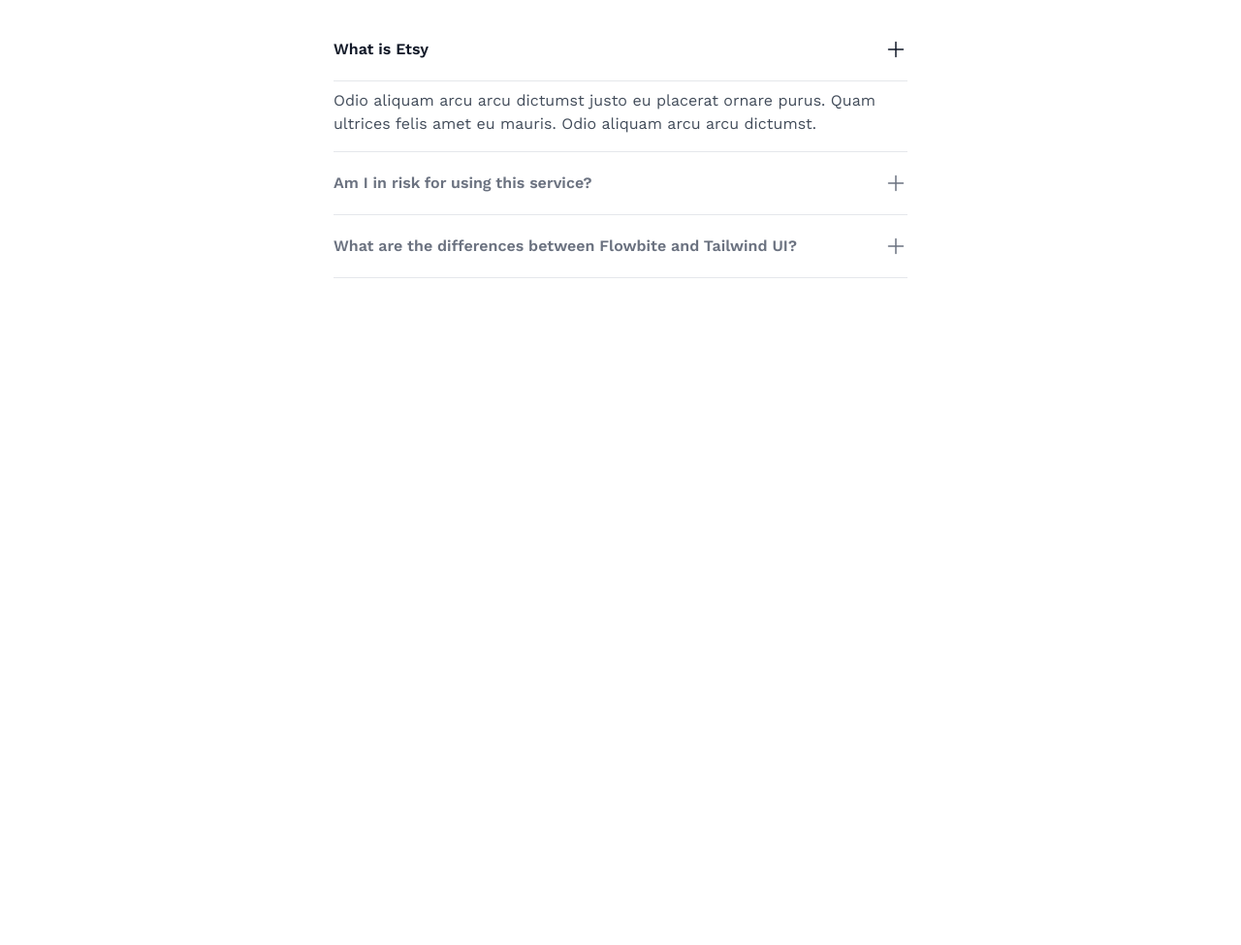
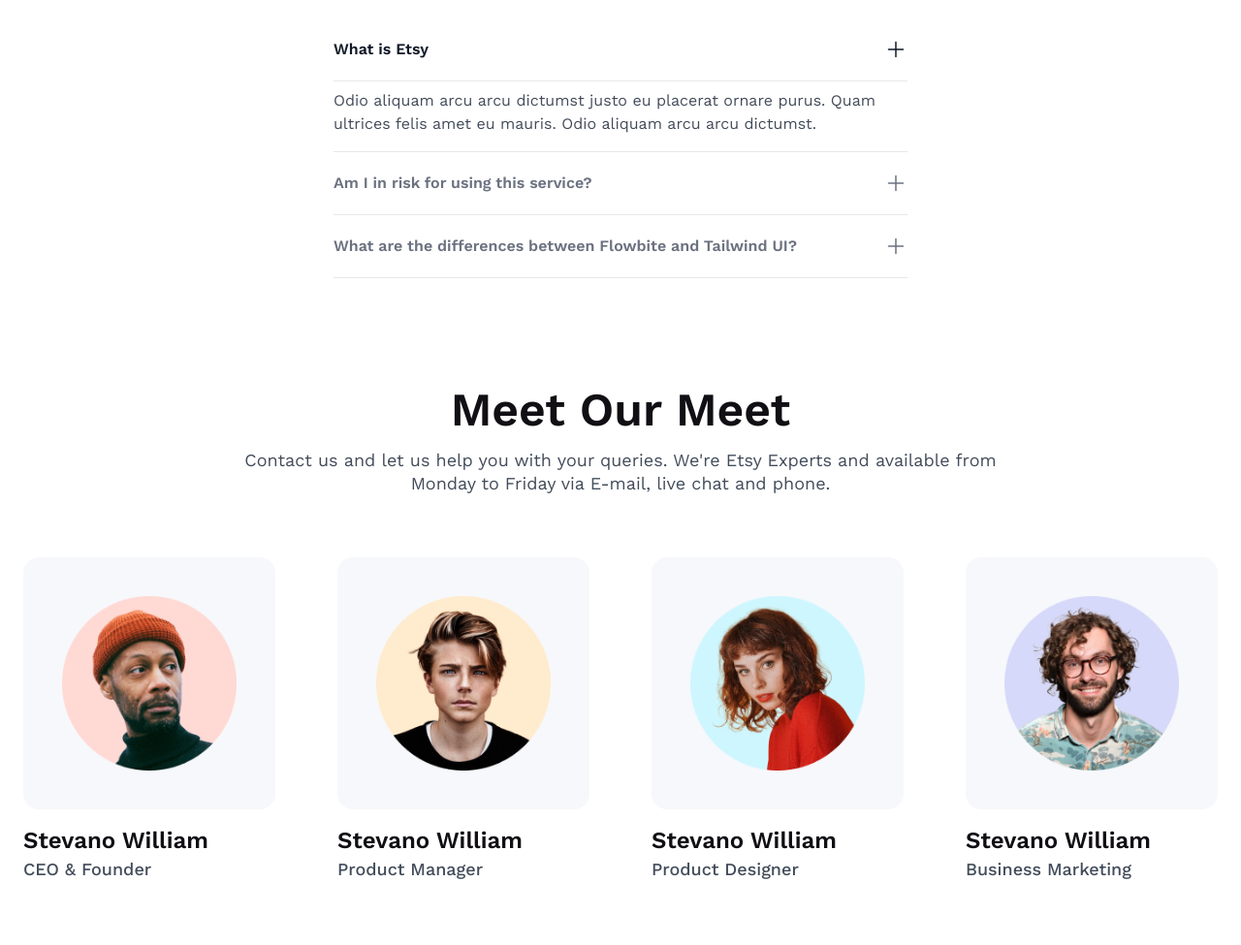
Before and after one commit to Iqbalaulia/landing-page-sb-mikel-ramos, a website: page src/index.html in a window 1280 px wide. Shown: the part 3712-4687 px from the top of the page at 97% size. Before the commit the page ends 4071 px from the top, so only its background shows below. Drawn offline with nearby package versions, Linux system fonts and the light colour scheme.

Commit message:
update: team

```diff
--- a/src/index.html
+++ b/src/index.html
@@ -217,7 +217,7 @@
             </div>
          </div>
          <div class="text-center">
-                      <button type="button" class="text-bs-white-primary bg-bs-black-primary border border-bs-black-primary focus:outline-none hover:bg-gray-100 focus:ring-4 focus:ring-gray-200 font-bold rounded-lg text-sm px-5 py-2.5  dark:bg-gray-800 dark:text-white dark:border-gray-600 dark:hover:bg-gray-700 dark:hover:border-gray-600 dark:focus:ring-gray-700 mt-10">Start your Campaign! </button>
+              <button type="button" class="text-bs-white-primary bg-bs-black-primary border border-bs-black-primary focus:outline-none hover:bg-gray-100 focus:ring-4 focus:ring-gray-200 font-bold rounded-lg text-sm px-5 py-2.5  dark:bg-gray-800 dark:text-white dark:border-gray-600 dark:hover:bg-gray-700 dark:hover:border-gray-600 dark:focus:ring-gray-700 mt-10">Start your Campaign! </button>
          </div>
       </div>
     </div>
@@ -349,6 +349,46 @@
     </div>
   </div>
 
+  <div class="teams bg-bs-white-primary pb-10">
+    <div class="container mx-auto mt-10">
+      <h2 class="text-center text-bs-black-primary font-semibold text-5xl">Meet Our Meet</h2>
+      <p for="" class="text-center mt-4 text-bs-black-secondary font-normal text-lg	leading-6	">Contact us and let us help you with your queries. We're Etsy Experts and available from <br/> Monday to Friday via E-mail, live chat and phone.</p>
+
+      <div class="content">
+          <div class="grid grid-cols-1 sm:grid-cols-1 md:grid-cols-4 lg:grid-cols-4 xl:grid-cols-4 gap-4 mt-10 items-center">
+            <div class="max-w-sm p-6 hover:bg-white h-full	rounded-xl">
+               <div class="bg-bs-background-bg_1 flex justify-center rounded-2xl p-10 mb-4">
+                  <img class="" src="./assets/images/rb_images_avatar.png" alt="money">
+               </div>
+               <label for="" class="text-bs-black-primary font-semibold text-2xl">Stevano William</label>
+               <p class="font-medium text-bs-black-secondary text-lg">CEO & Founder</p>
+            </div>
+             <div class="max-w-sm p-6 hover:bg-white h-full	rounded-xl">
+               <div class="bg-bs-background-bg_1 flex justify-center rounded-2xl p-10 mb-4">
+                  <img class="" src="./assets/images/rb_images_avatar-2.png" alt="money">
+               </div>
+               <label for="" class="text-bs-black-primary font-semibold text-2xl">Stevano William</label>
+               <p class="font-medium text-bs-black-secondary text-lg">Product Manager</p>
+            </div>
+             <div class="max-w-sm p-6 hover:bg-white h-full	rounded-xl">
+               <div class="bg-bs-background-bg_1 flex justify-center rounded-2xl p-10 mb-4">
+                  <img class="" src="./assets/images/rb_images_avatar-3.png" alt="money">
+               </div>
+               <label for="" class="text-bs-black-primary font-semibold text-2xl">Stevano William</label>
+               <p class="font-medium text-bs-black-secondary text-lg">Product Designer</p>
+            </div>
+             <div class="max-w-sm p-6 hover:bg-white h-full	rounded-xl">
+               <div class="bg-bs-background-bg_1 flex justify-center rounded-2xl p-10 mb-4">
+                  <img class="" src="./assets/images/rb_images_avatar-4.png" alt="money">
+               </div>
+               <label for="" class="text-bs-black-primary font-semibold text-2xl">Stevano William</label>
+               <p class="font-medium text-bs-black-secondary text-lg">Business Marketing</p>
+            </div>
+          </div>
+      </div>
+    </div>
+  </div>
+
   <script src="/node_modules/flowbite/dist/flowbite.min.js"></script>
 </body>
 </html>
```
Also changed, not shown: dist/output.css, src/assets/images/rb_images_avatar-2.png (added), src/assets/images/rb_images_avatar-3.png (added), src/assets/images/rb_images_avatar-4.png (added), src/assets/images/rb_images_avatar.png (added).
